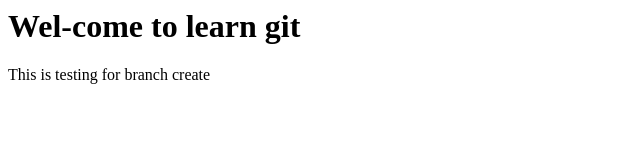
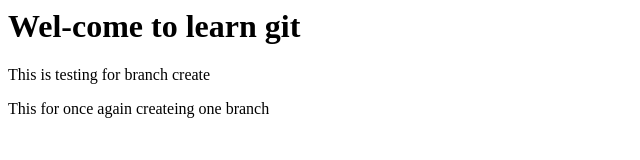
Before and after one commit to aldarkavita/learngit, a plain HTML site: page index.html in a window 1280 px wide. Shown: the whole page, without its empty margins (0-640 px from the left). Drawn offline with Linux system fonts and the light colour scheme.

Commit message:
Testing for new brach changes

```diff
--- a/index.html
+++ b/index.html
@@ -1,3 +1,5 @@
 <h1>Wel-come to learn git</h1>
 
 <p>This is testing for branch create</p>
+
+<p>This for once again createing one branch</p>
```
